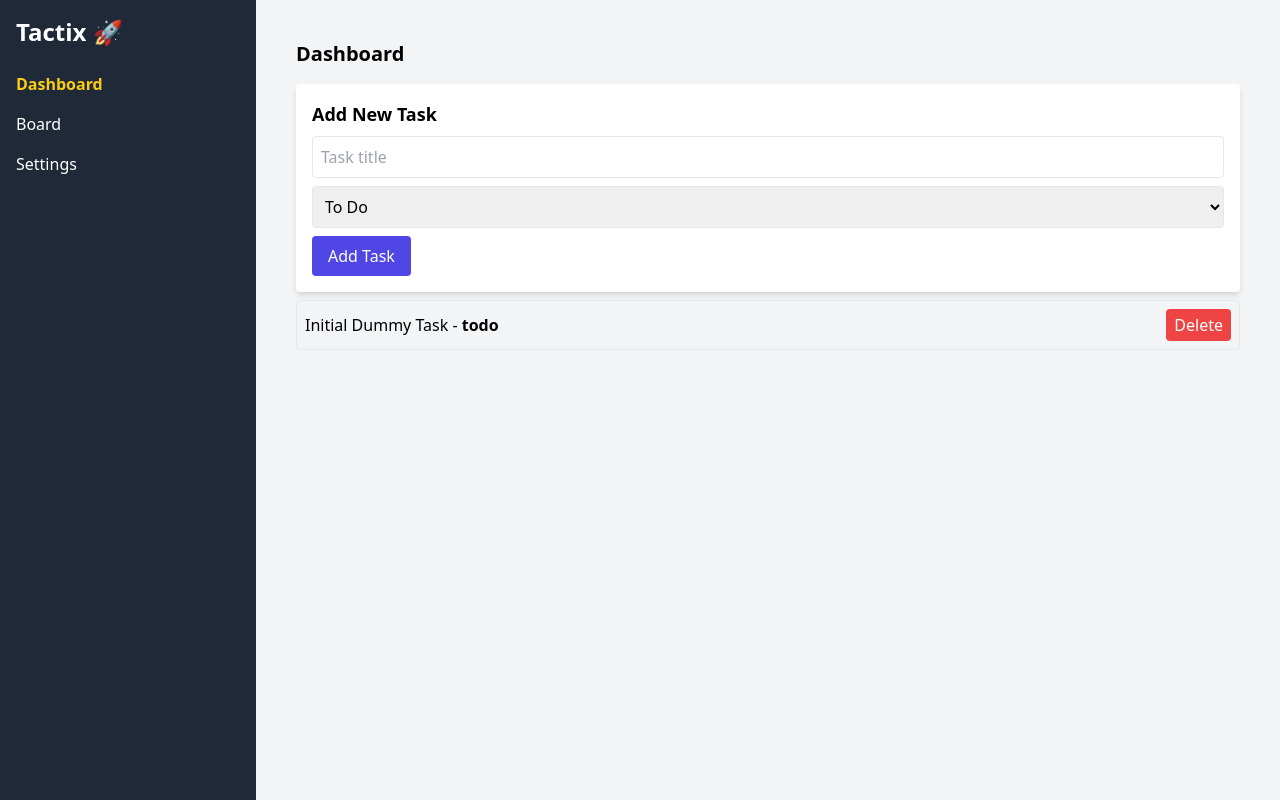
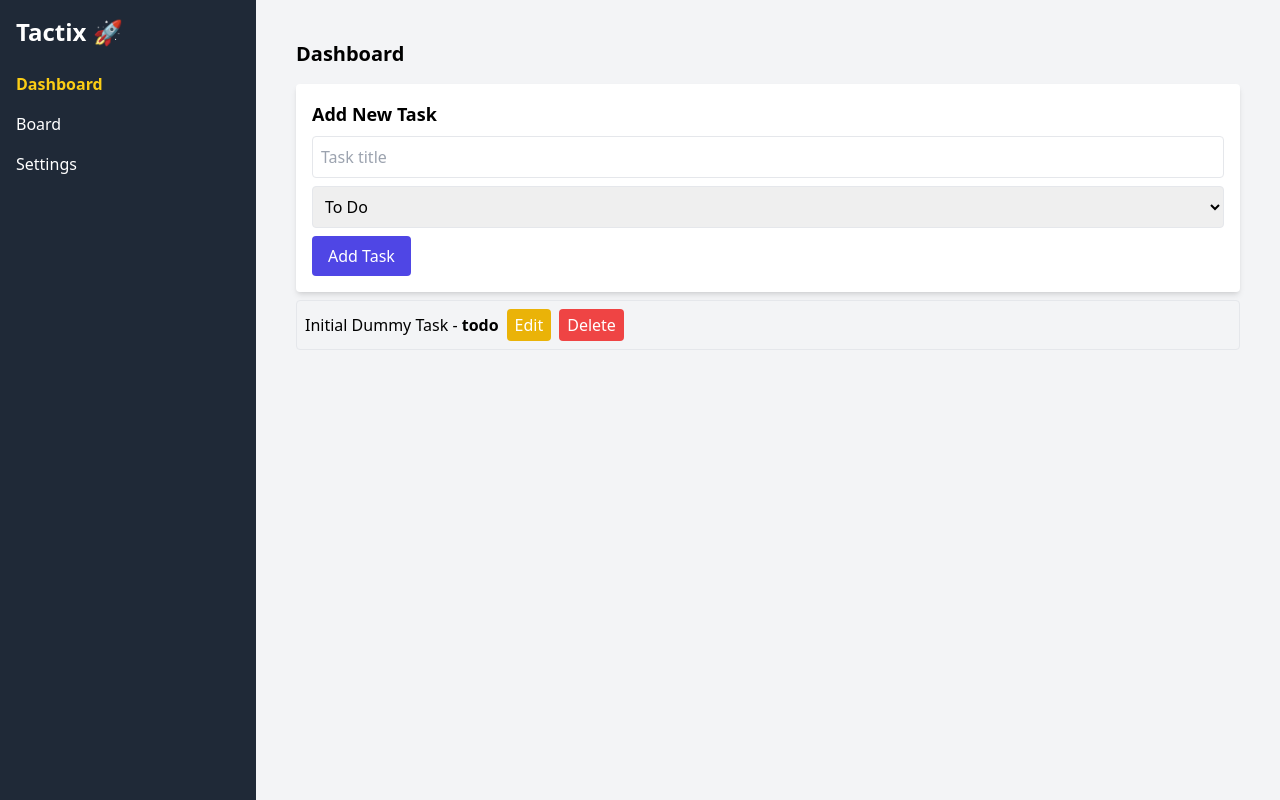
Before and after one commit to anusha2211/Tactix, a React (Create React App) app in the folder client/: page / in a window 1280 px wide. Built offline with nearby package versions, Linux system fonts and the light colour scheme.

Commit message:
Add Edit task function

```diff
--- a/client/src/features/tasks/taskSlice.js
+++ b/client/src/features/tasks/taskSlice.js
@@ -16,6 +16,14 @@ const taskSlice = createSlice({
         deleteTask(state, action) {
             const idToDelete = action.payload;
             state.tasks = state.tasks.filter(task => task.id !== idToDelete);
+        },
+        editTask(state, action) {
+            const { id, title, status } = action.payload;
+            const existingTask = state.tasks.find((task) => task.id === id);
+            if (existingTask) {
+                existingTask.title = title;
+                existingTask.status = status;
+            }
         }
     },
 });
@@ -24,4 +32,4 @@ const taskSlice = createSlice({
 export default taskSlice.reducer;
 
 // Export actions for dispatching
-export const { addTask, deleteTask } = taskSlice.actions;
+export const { addTask, deleteTask, editTask } = taskSlice.actions;
--- a/client/src/pages/Dashboard.jsx
+++ b/client/src/pages/Dashboard.jsx
@@ -1,32 +1,87 @@
-import React from 'react';
-// import { useSelector } from 'react-redux';
+import React, { useState } from 'react';
+import { useSelector, useDispatch } from 'react-redux';
+import { deleteTask, editTask } from '../features/tasks/taskSlice';
 import TaskForm from '../components/TaskForm/TaskForm';
-import { useDispatch, useSelector } from 'react-redux';
-import { deleteTask } from '../features/tasks/taskSlice';
-
 
 const Dashboard = () => {
-  // Select tasks from Redux state
+  // Access task list from Redux global state
   const tasks = useSelector((state) => state.tasks.tasks);
   const dispatch = useDispatch();
+
+  // Local state for editing
+  const [editId, setEditId] = useState(null);
+  const [newTitle, setNewTitle] = useState('');
+  const [newStatus, setNewStatus] = useState('todo');
+
+  // When user clicks Edit
+  const handleEdit = (task) => {
+    setEditId(task.id);
+    setNewTitle(task.title);
+    setNewStatus(task.status);
+  };
+
+  // When user clicks Save
+  const handleSave = () => {
+    dispatch(editTask({ id: editId, title: newTitle, status: newStatus }));
+    setEditId(null);
+  };
+
+  // When user cancels editing
+  const handleCancel = () => {
+    setEditId(null);
+  };
 
   return (
     <div className="p-4">
       <h1 className="text-xl font-bold mb-4">Dashboard</h1>
 
-      {/* Add Task Form */}
+      {/* Task creation form */}
       <TaskForm />
 
-      {/* List all tasks */}
-      {tasks.map((task, index) => (
-        <div key={index} className="border rounded p-2 my-2 flex justify-between items-center">
-          <span>{task.title} - <strong>{task.status}</strong></span>
-          <button
-            onClick={() => dispatch(deleteTask(task.id))}
-            className="bg-red-500 text-white px-2 py-1 rounded"
-          >
-            Delete
-          </button>
+      {/* Render list of tasks */}
+      {tasks.map((task) => (
+        <div key={task.id} className="border rounded p-2 my-2">
+          {editId === task.id ? (
+            <>
+              {/* Editable input */}
+              <input
+                value={newTitle}
+                onChange={(e) => setNewTitle(e.target.value)}
+                className="border p-1 rounded mr-2"
+              />
+              <select
+                value={newStatus}
+                onChange={(e) => setNewStatus(e.target.value)}
+                className="border p-1 rounded mr-2"
+              >
+                <option value="todo">To Do</option>
+                <option value="inprogress">In Progress</option>
+                <option value="done">Done</option>
+              </select>
+              <button onClick={handleSave} className="bg-green-500 text-white px-2 py-1 rounded mr-1">
+                Save
+              </button>
+              <button onClick={handleCancel} className="bg-gray-400 text-white px-2 py-1 rounded">
+                Cancel
+              </button>
+            </>
+          ) : (
+            <>
+              {task.title} - <strong>{task.status}</strong>
+              <button
+                onClick={() => handleEdit(task)}
+                className="bg-yellow-500 text-white px-2 py-1 rounded ml-2"
+              >
+                Edit
+              </button>
+              <button
+                onClick={() => dispatch(deleteTask(task.id))}
+                className="bg-red-500 text-white px-2 py-1 rounded ml-2"
+              >
+                Delete
+              </button>
+            </>
+          )}
         </div>
       ))}
     </div>
```
